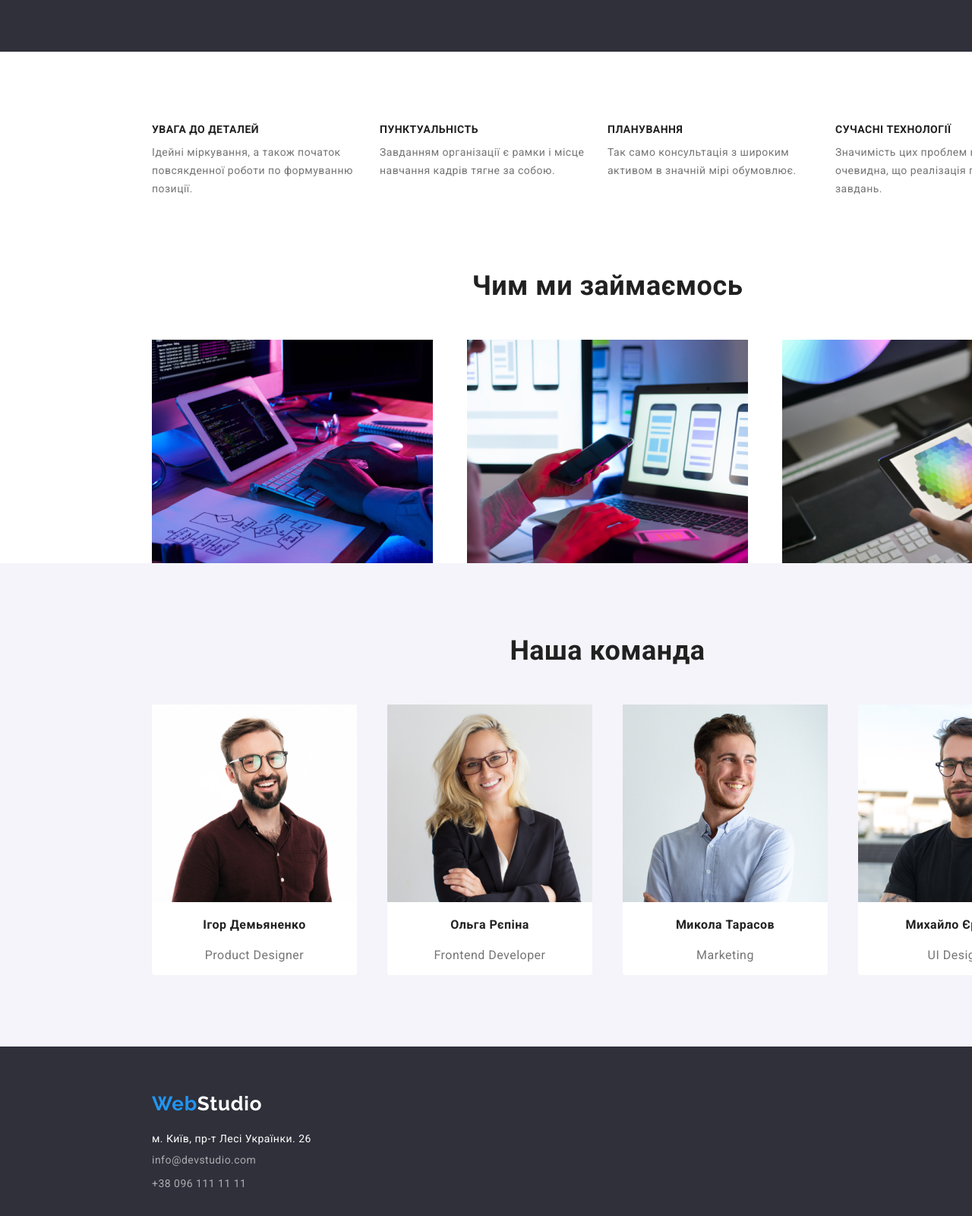
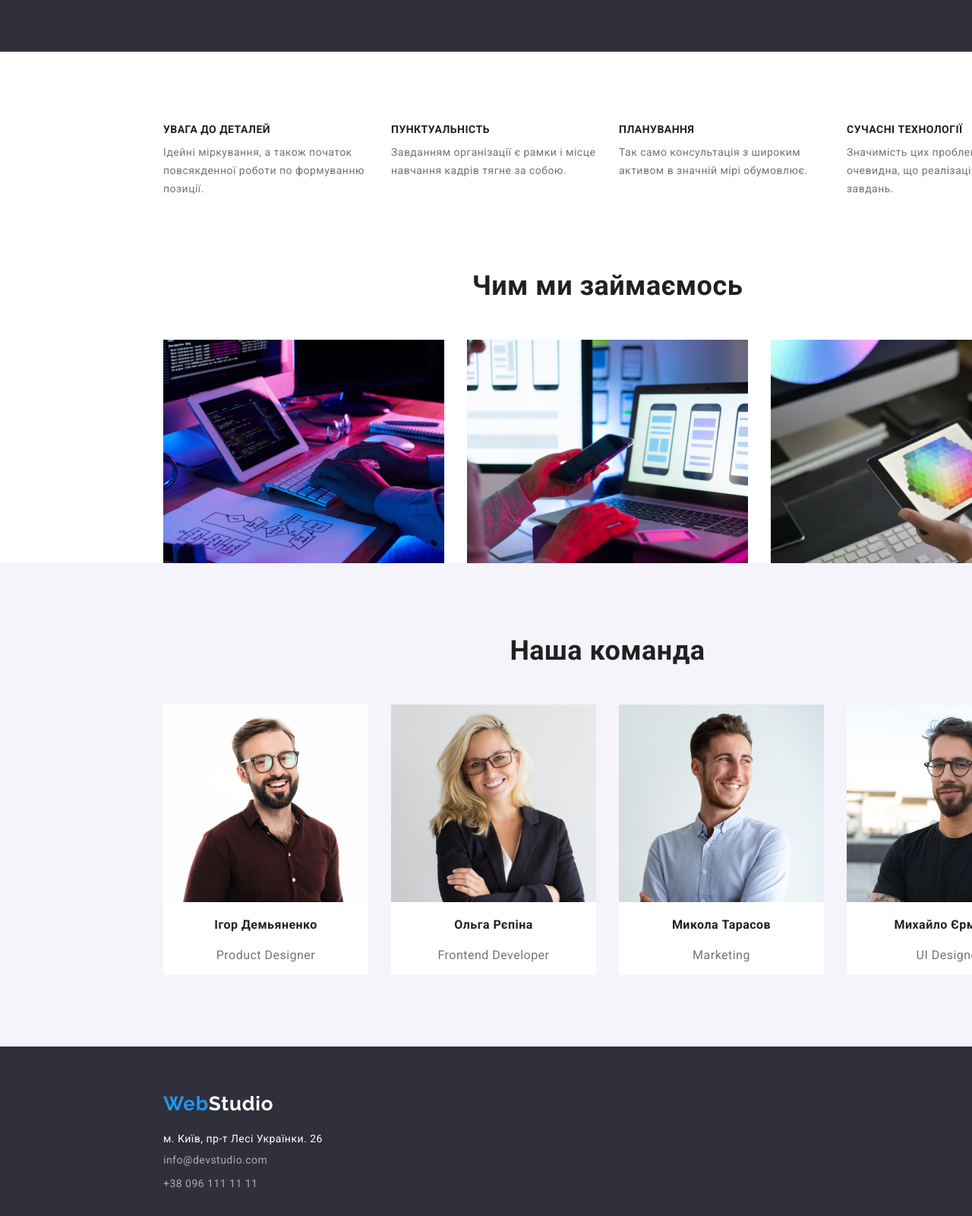
Before and after one commit to Ereyzer/goit-markup-hw-03, a plain HTML site: page index.html in a window 1280 px wide. Shown: the part 612-2212 px from the top of the page at 76% size. Drawn offline with nearby package versions, Linux system fonts and the light colour scheme.

Commit message:
Update style.css

```diff
--- a/style.css/style.css
+++ b/style.css/style.css
@@ -24,7 +24,7 @@ body {
   justify-content: space-between;
   align-items: center;
 
-  width: 1230px;
+  width: 1200px;
   padding-left: 15px;
   padding-right: 15px;
 }
@@ -176,7 +176,7 @@ display: flex;
 /* footer */
 
 .footer-container {
-  width: 1230px;
+  width: 1200px;
   padding-left: 15px;
   padding-right: 15px;
   margin: 0 auto;
@@ -292,7 +292,7 @@ display: flex;
   margin-left: auto;
   padding-left: 15px;
   padding-right: 15px;
-  width: 1230px;
+  width: 1200px;
 }
 
 .speciality-block {
@@ -319,7 +319,7 @@ display: flex;
 .engage-container {
   display: flex;
   justify-content: space-between;
-  width: 1230px;
+  width: 1200px;
   padding: 0 15px;
   margin: 0 auto 0 auto;
 
@@ -341,7 +341,7 @@ display: flex;
 }
 
 .team-container {
-  width: 1230px;
+  width: 1200px;
   padding-right: 15px;
   padding-left: 15px;
   display: flex;
@@ -359,7 +359,7 @@ display: flex;
 
 /*портфоліо*/
 .content-container {
-  width: 1230px;
+  width: 1200px;
   padding-right: 15px;
   padding-left: 15px;
   margin: 94px auto;
```
